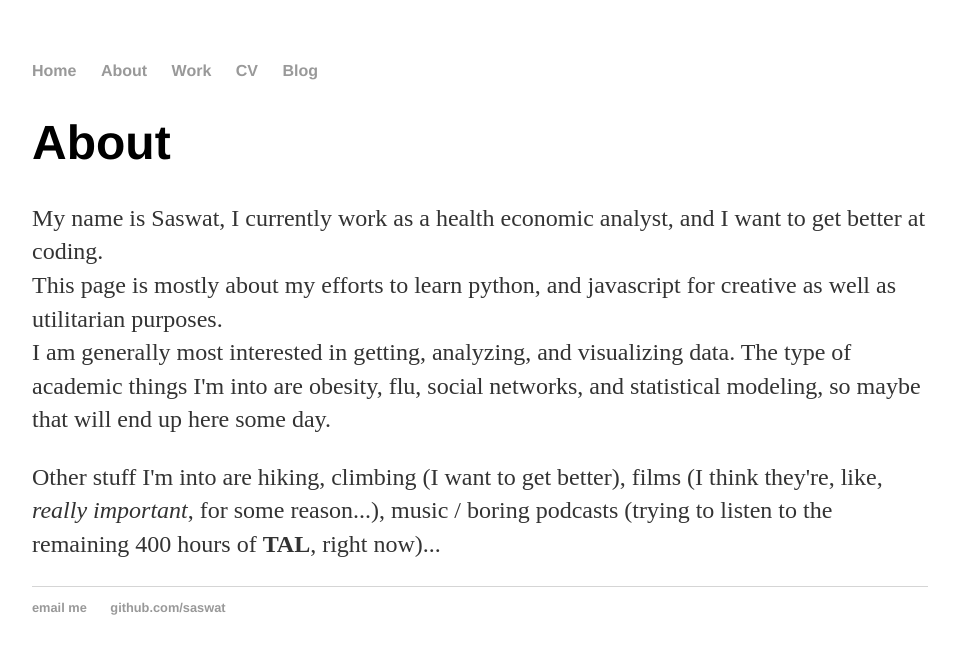
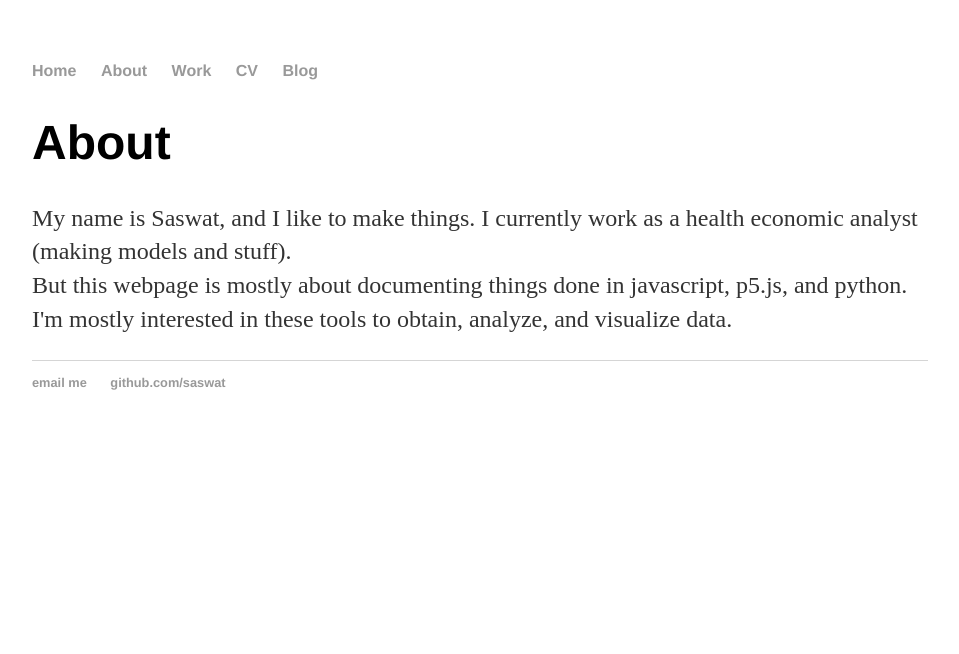
Before and after one commit to saswat/saswat.github.io, a Jekyll site: the page built from about/index.html, in a window 1280 px wide. Shown: the top 654 px of the page, without its empty margins (160-1119 px from the left). Built offline with Jekyll 4.4.1, drawn with Linux system fonts in a browser that asks for light colours.

Commit message:
Update index.html

```diff
--- a/about/index.html
+++ b/about/index.html
@@ -5,9 +5,6 @@ title: About Saswat
 
 		<div class="about">
 	<h1>About</h1>
-	<p>My name is Saswat, I currently work as a health economic analyst, and I want to get better at coding.<br>
-	This page is mostly about my efforts to learn python, and javascript for creative as well as utilitarian purposes.<br>
-	I am generally most interested in getting, analyzing, and visualizing data. The type of academic things I'm into are obesity, flu, social networks, and statistical modeling, so maybe that will end up here some day.
-
-	<p>Other stuff I'm into are hiking, climbing (I want to get better), films (I think they're, like, <i>really important</i>, for some reason...), music / boring podcasts (trying to listen to the remaining 400 hours of <b>TAL</b>, right now)...
+	<p>My name is Saswat, and I like to make things. I currently work as a health economic analyst (making models and stuff).
+		<br>But this webpage is mostly about documenting things done in javascript, p5.js, and python. I'm mostly interested in these tools to obtain, analyze, and visualize data.
 		</div>
```
